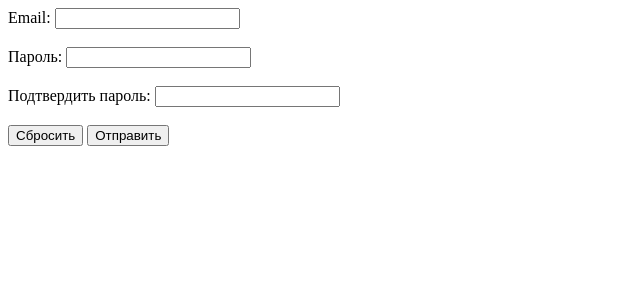
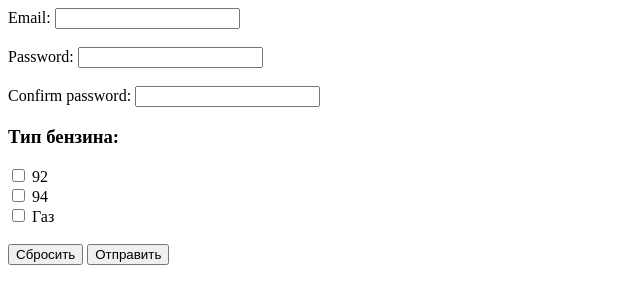
Before and after one commit to Anastasiia199a/Hillel007, a plain HTML site: page index.html in a window 1280 px wide. Shown: the whole page, without its empty margins (0-640 px from the left). Drawn offline with Linux system fonts and the light colour scheme.

Commit message:
change document

```diff
--- a/index.html
+++ b/index.html
@@ -3,7 +3,7 @@
 <head>
     <meta charset="UTF-8">
     <meta name="viewport" content="width=device-width, initial-scale=1.0">
-    <title>Document</title>
+    <title>Git</title>
 </head>
 <body>
     <div class="block">
@@ -16,7 +16,7 @@
     </div>
     <br />
 <div class="block">
-    <label for="password">Пароль:</label>
+    <label for="password">Password:</label>
     <input
         type="password"
         name="password"
@@ -25,13 +25,39 @@
 </div>
 <br/>
 <div class="block">
-    <label for="password">Подтвердить пароль:</label>
+    <label for="password">Confirm password:</label>
     <input
         type="password"
         name="password"
         id="password "
     />
 </div>
+<div class="block">
+    <h3>Тип бензина:</h3>
+        <input
+            type="checkbox"
+            id="none"
+            name="none"
+            value="none"
+        />
+        <label for="none">92</label>
+        <br/>
+        <input
+            type="checkbox"
+            id="none"
+            name="none"
+            value="none"
+        />
+        <label for="none">94</label>
+        <br/>
+        <input
+            type="checkbox"
+            id="none"
+            name="none"
+            value="none"
+        />
+        <label for="none">Газ</label>
+    </div>
     <br/>
         <button type="reset">Сбросить</button>
         <button type="submit">Отправить</button>
```
